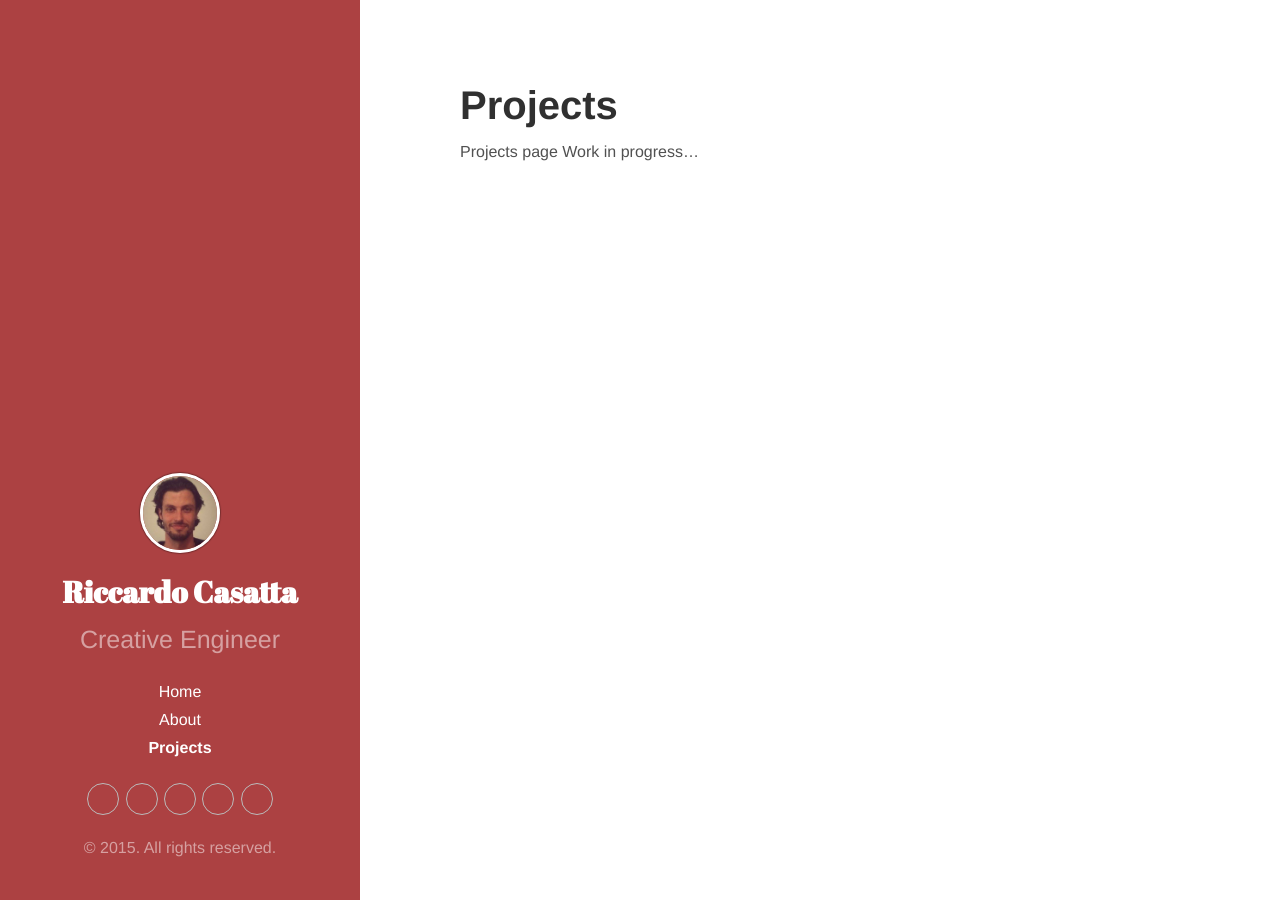
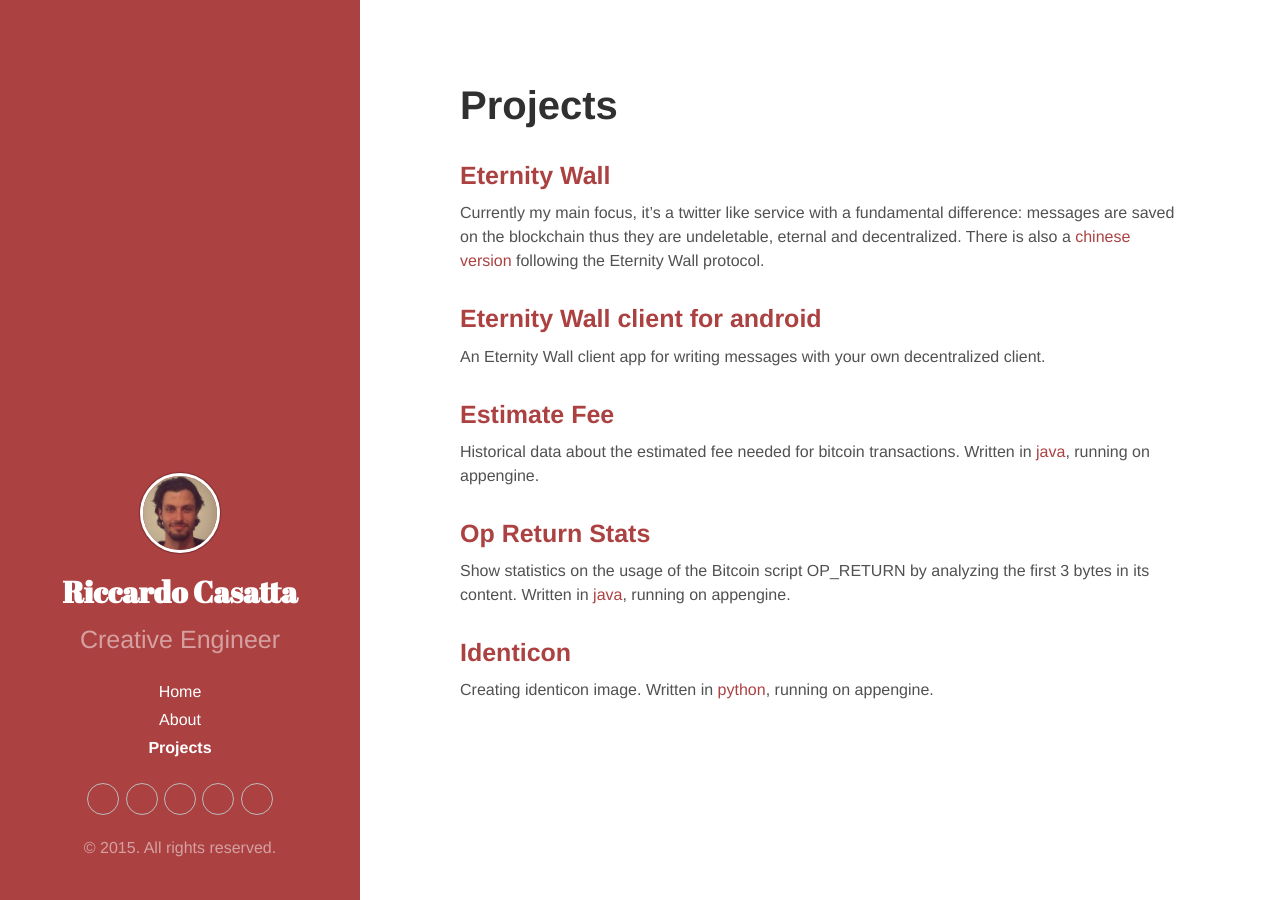
Before and after one commit to RCasatta/riccardo.casatta.it, a Jekyll site: the page built from projects.md, in a window 1280 px wide. Built offline with Jekyll 4.4.1, drawn with Linux system fonts in a browser that asks for light colours; some web fonts are replaced.

Commit message:
Projects page and first post

```diff
--- a/projects.md
+++ b/projects.md
@@ -4,5 +4,20 @@ title: Projects
 permalink: /projects/
 ---
 
-Projects page
-Work in progress...
+### [Eternity Wall](http://eternitywall.it)
+Currently my main focus, it's a twitter like service with a fundamental difference: messages are saved on the blockchain thus they are undeletable, eternal and decentralized. There is also a [chinese version](http://btcew.com/) following the Eternity Wall protocol.
+
+### [Eternity Wall client for android](https://github.com/RCasatta/EternityWallAndroid)
+An Eternity Wall client app for writing messages with your own decentralized client.
+
+### [Estimate Fee](http://estimatefee.appspot.com)
+Historical data about the estimated fee needed for bitcoin transactions.
+Written in [java](https://github.com/RCasatta/estimatefee), running on appengine.
+
+### [Op Return Stats](http://opreturn-976.appspot.com/)
+Show statistics on the usage of the Bitcoin script OP_RETURN by analyzing the first 3 bytes in its content.
+Written in [java](https://github.com/RCasatta/op_return), running on appengine.
+
+### [Identicon](http://identicon-1132.appspot.com/)
+Creating identicon image.
+Written in [python](https://github.com/RCasatta/pidenticon), running on appengine.
```
Also changed, not shown: _posts/2012-02-06-whats-jekyll.md (deleted, +0 -12 lines), _posts/2015-12-02-welcome-to-jekyll0.markdown (deleted, +0 -24 lines), _posts/2015-12-13-welcome-to-my-personal-web-site.markdown (added, +10 -0 lines), about.md (+0 -1 lines).
